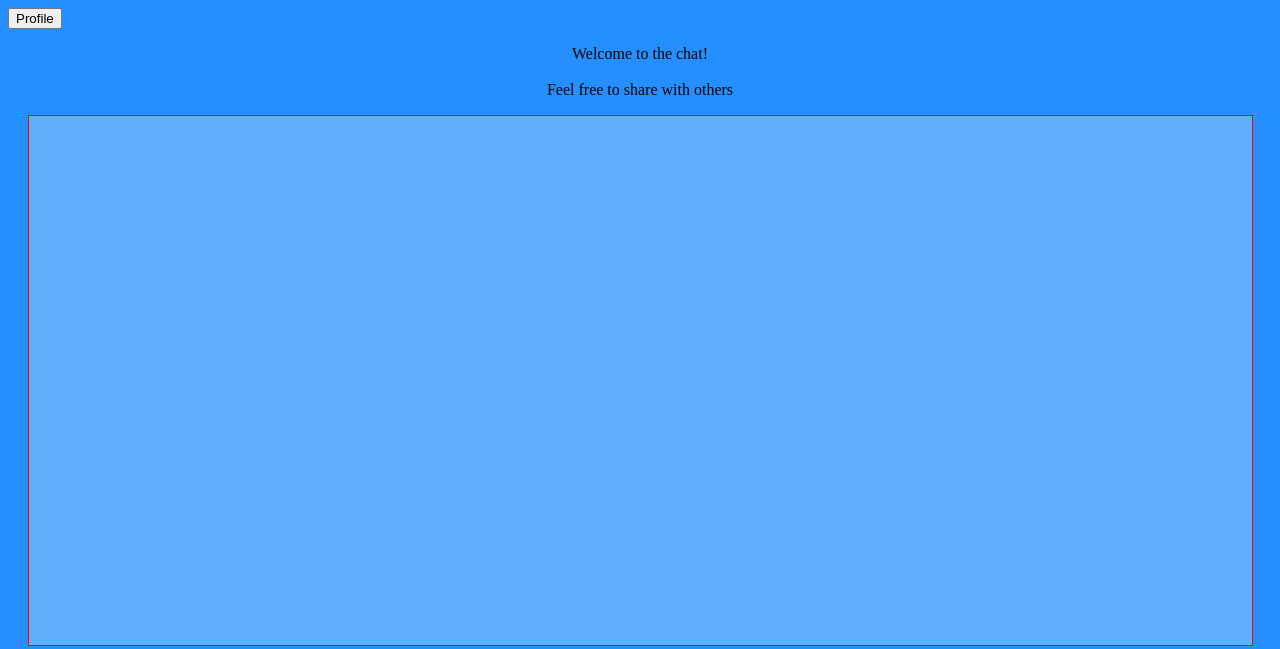
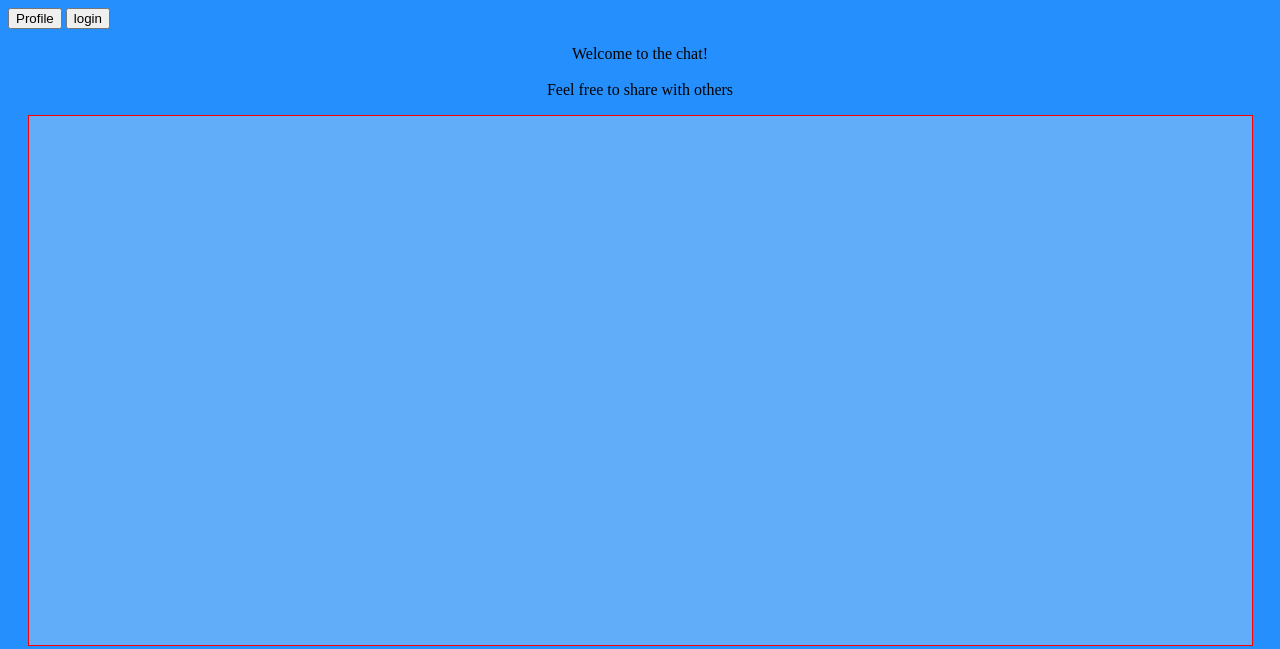
Before and after one commit to Boboston98/Cohort-Forum, a Python web app: template cohort-forum/templates/chat.html in a window 1280 px wide. Shown: the top 649 px of the page. Run offline with Jinja, Linux system fonts and the light colour scheme; the template is opened without the code that fills it, so the values that code supplies are empty.

Commit message:
added buttons

```diff
--- a/cohort-forum/templates/chat.html
+++ b/cohort-forum/templates/chat.html
@@ -16,8 +16,14 @@
 
  </head>
  <body>
+   <left>
    <input type="button" value='Profile'
     onclick="window.location='/showprofile';" />
+    <right>
+      <input type="button" value='login'
+     onclick="window.location='/login';" />
+   </right>
+  </left>
    <p>
      <center> Welcome to the chat! </center>
      <br><center> Feel free to share with others <center>
--- a/cohort-forum/templates/showprofile.html
+++ b/cohort-forum/templates/showprofile.html
@@ -15,7 +15,9 @@
     <right>
       <input type="button" value='Edit Profile'
      onclick="window.location='/profile';" />
-   </right>
+     <input type="button" value='login'
+    onclick="window.location='/login';" />
+  </right>
    <left>
     <p>Profile{{ url }}</p>
   </left>
```
Also changed, not shown: Cohort-Forum/templates/logout.html (+8 -1 lines).
